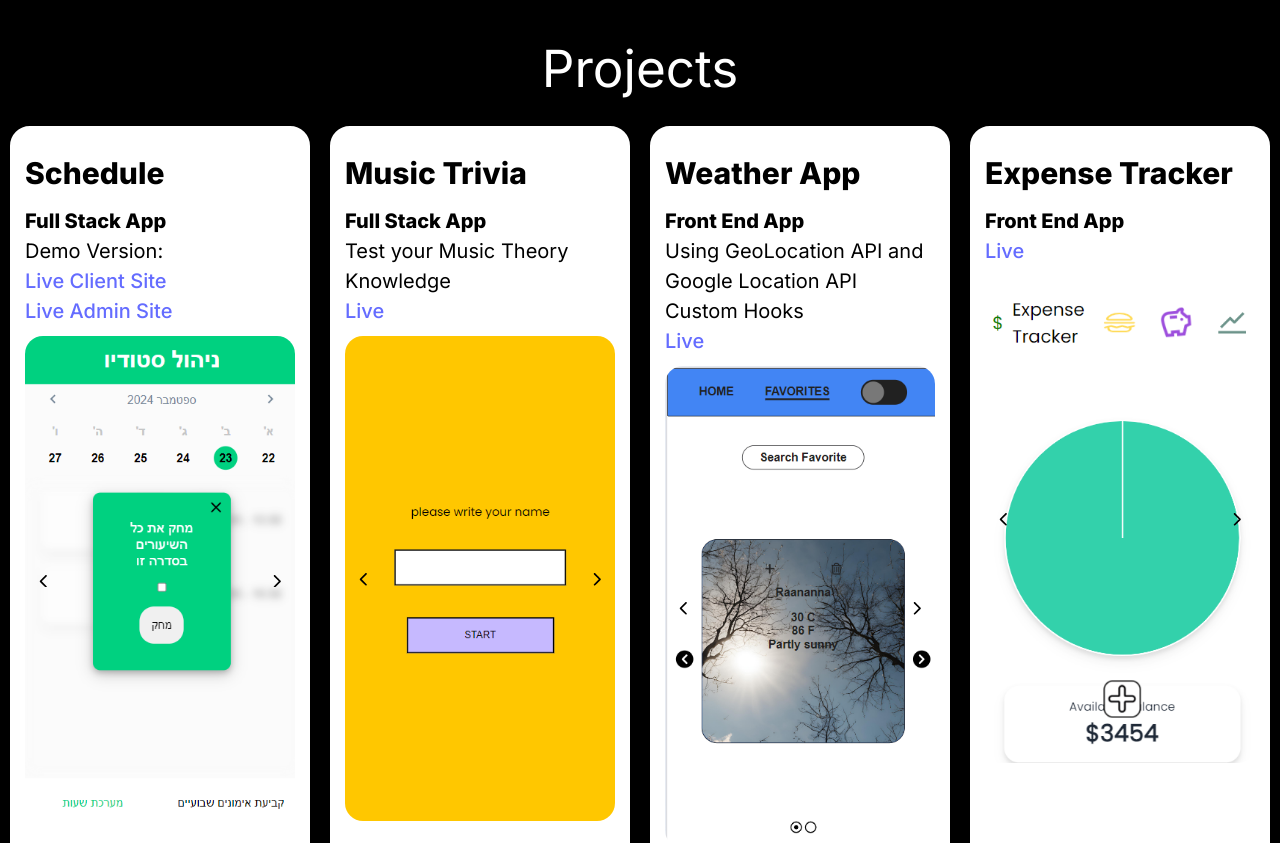
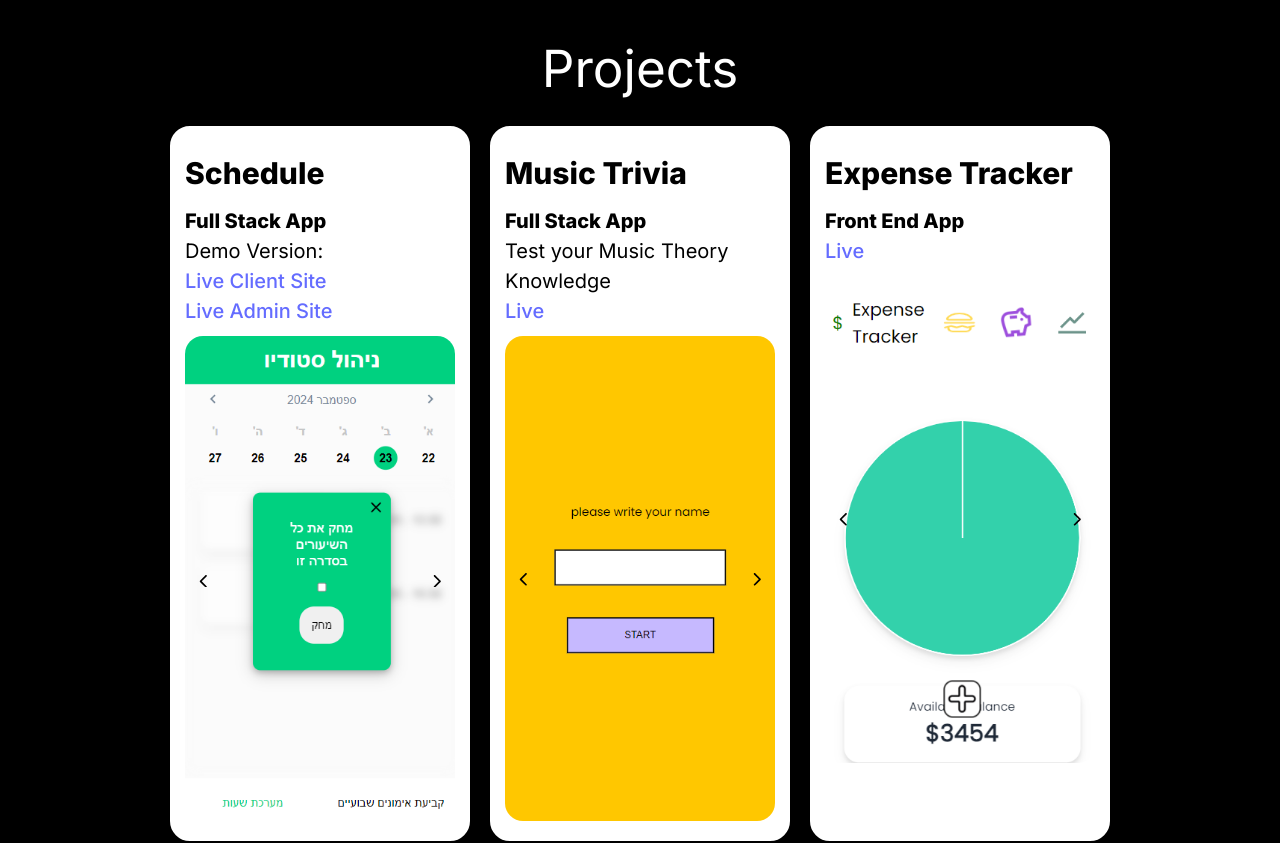
Before and after one commit to TalMoshel1/portfolio, a React (Vite) app: page / in a window 1280 px wide. Shown: the part 1580-2423 px from the top of the page. Built offline with nearby package versions, Linux system fonts and the light colour scheme.

Commit message:
remove project

```diff
--- a/src/components/Projects.jsx
+++ b/src/components/Projects.jsx
@@ -51,7 +51,6 @@ const Projects = () => {
         whileInView={{ opacity: 1, y: 0 }} // Become visible and rise up
         transition={{ duration: 0.5 }} // Animation duration
       >
-        {/* Project 1 */}
         <div className="project-container">
           <p
             className="p-accordion-height"
@@ -73,7 +72,7 @@ const Projects = () => {
             <br />
             Demo Version: <br />
             <a
-              href="https://appointment-front-5jsl.onrender.com/calendar"
+              href="https://appointment-front-vagx.onrender.com/"
               onTouchStart={(e) => e.preventDefault()}
             >
               Live Client Site
@@ -121,39 +120,7 @@ const Projects = () => {
           <EmblaCarousel slides={musicTriviaPhotos} options={OPTIONS} />
         </div>
 
-        {/* Project 3 */}
-        <div className="project-container">
-          <p
-            className="p-accordion-height"
-            style={{
-              paddingTop: "1rem",
-              paddingBottom: "1rem",
-            }}
-          >
-            <h2
-              style={{
-                fontWeight: "800",
-                fontSize: "3rem",
-                marginBottom: "1rem",
-              }}
-            >
-              Weather App
-            </h2>
-            <span style={{ fontWeight: "800" }}>Front End App</span>
-            <br />
-            Using GeoLocation API and Google Location API
-            <br />
-            Custom Hooks
-            <br />
-            <a
-              href="https://shorturl.at/1D7X0"
-              onTouchStart={(e) => e.preventDefault()}
-            >
-              Live
-            </a>
-          </p>
-          <EmblaCarousel slides={weatherPhotos} options={OPTIONS} />
-        </div>
+
 
         {/* Project 4 */}
         <div className="project-container">
--- a/src/components/ui/Technologies.jsx
+++ b/src/components/ui/Technologies.jsx
@@ -7,6 +7,8 @@ import { IoLogoHtml5 } from "react-icons/io5";
 import { RiTailwindCssFill } from "react-icons/ri";
 import { TbBrandMysql } from "react-icons/tb";
 import { BiLogoMongodb } from "react-icons/bi";
+import { FaFigma } from "react-icons/fa";
+
 
 
 import '../../App.css';
@@ -56,6 +58,7 @@ const Technologies = (props) => {
         <FaReact fill="#61DBFB" size={50} />
         <FaCss3Alt fill="#2091EB" size={50} />
         <RiTailwindCssFill fill='#36B7F0' size={50}/>
+        <FaFigma size={50} />
         <FaGit fill="#E84D31" size={50} />
         <BiLogoMongodb fill='#4DA53F' size={50}/>
         <TbBrandMysql fill='#42759C' size={50}/>
```
